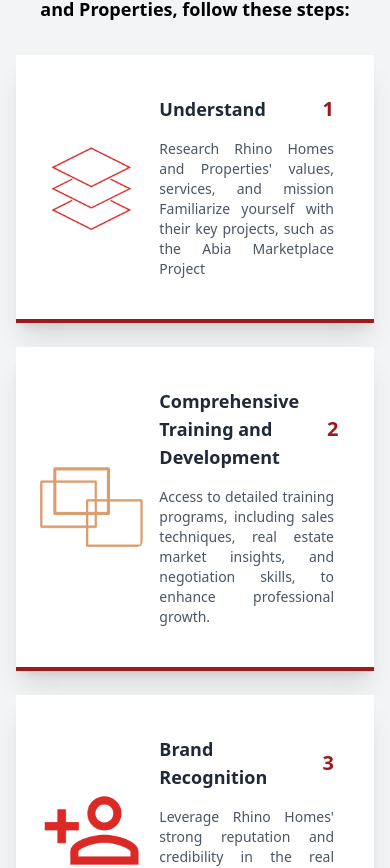
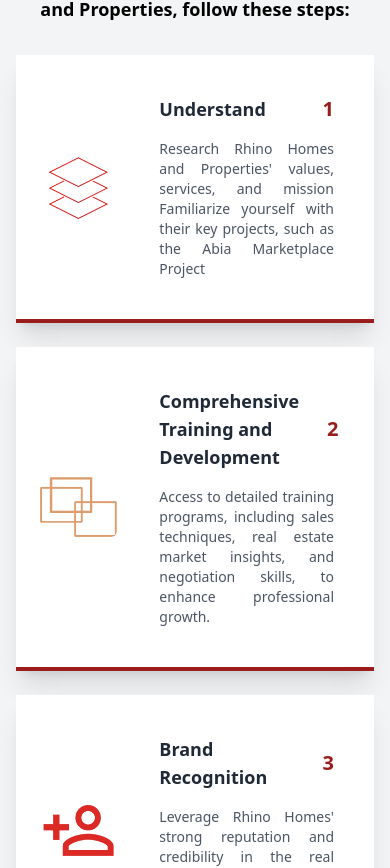
Before and after one commit to Ritephase1/rhp-website-fe, a Next.js app: page /agent in a window 390 px wide. Shown: the part 3254-4122 px from the top of the page. Built offline with nearby package versions, Linux system fonts and the light colour scheme.

Commit message:
Fix the responsiveness of the Agent page

```diff
--- a/src/components/HowToBecomeAgent.js
+++ b/src/components/HowToBecomeAgent.js
@@ -94,16 +94,20 @@ const HowToBecome = () => {
             >
               <div className="grid grid-cols-3 items-center ">
                 {/* Icon aligned to the left */}
-                <div className="flex justify-start ">
+                <div className="flex justify-start sm:w-3/4 md:w-3/4 w-3/4 lg:w-3/4 xl:w-3/4">
                   <Image
                     src={point.img}
                     alt="RHP Logo"
-                    width={300} // Replace with actual width
-                    height={200} // Replace with actual height style=
+                    width={300}
+                    height={200}
                     quality={100}
-                    objectFit="cover"
-                    className="w-[100%] h-[auto] text-red-800
-                  rounded-md group-hover:text-white "
+                    className="
+      w-full
+      h-auto
+      max-w-[300px]
+      rounded-md
+      group-hover:text-white
+    "
                   />
                 </div>
 
```
